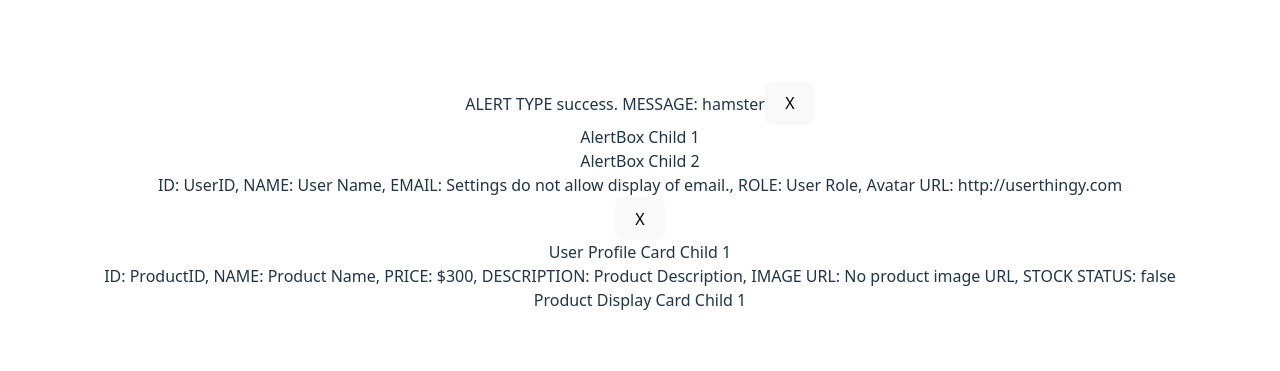
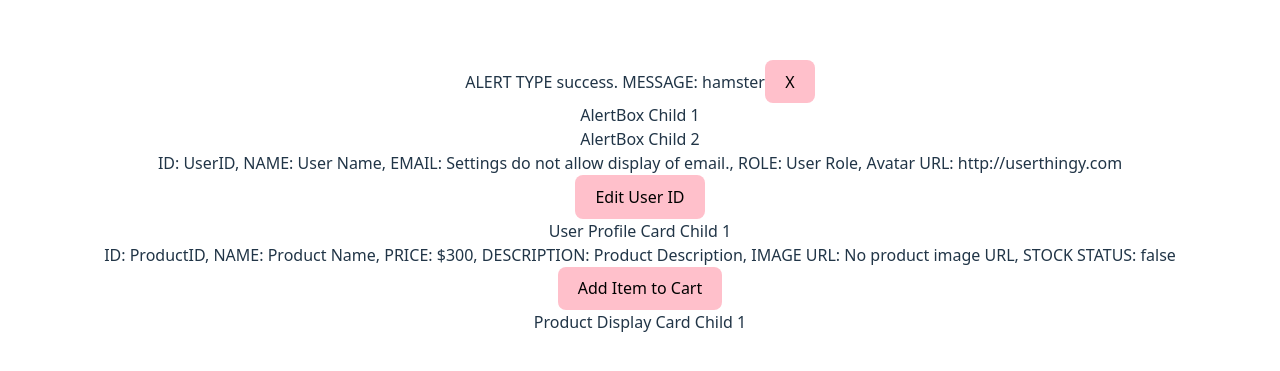
Before and after one commit to aardvarkpepper/2025-07-23-Lab-1, a React (Vite) app: page / in a window 1280 px wide. Shown: the part 203-574 px from the top of the page. Built offline with nearby package versions, Linux system fonts and the light colour scheme.

Commit message:
Add some styling to buttons for visual contrast.  Add some descriptive text for future use of buttons.

```diff
--- a/src/App.tsx
+++ b/src/App.tsx
@@ -6,22 +6,36 @@ import { UserProfileCard } from './components/UserProfileCard/UserProfileCard';
 import { ProductDisplay } from './components/ProductDisplay/ProductDisplay';
 import './App.css'
 
+/**
+ *
+ * what is convention with onAddToCart, onEdit, onClose?  These are 'onClick' parameters that get passed to children?  The *arguments* themselves are typically "handleUserEdit" or similarly named functions that invoke setState?
+ *
+ * xyz as function is weird.
+ *
+ * in App, instead of passing handleAddToCart, I pass () => handleAddToCart(blah).  This is ok, yes?
+ * handleAddToCart is not invoked because of arrow function.  When it gets to the child element,
+ * invoking () => handleAddToCart (WITHOUT THE ARGUMENTS) gets the job done in the end as the arguments are passed in with the rest?  Contrast to how it's handled in UserProfileCard where the entire user is passed in, and the function in the child element is invoked with the argument.
+ *
+ * check if event handling is correct - pass up and down.
+ *
+ */
+
 function App() {
-  const [count, setCount] = useState(0)
 
   const [isClosed, setIsClosed] = useState(false);
 
-  const closeMe = () => {
-    console.log(`pre-close ${isClosed}`)
-    setIsClosed((isClosed) => !isClosed);
-    console.log(`post-close probably this is an async thing so will read the same but eh ${isClosed}`);
+  const closeMe = (event: any) => {
+    event.target.parentElement.style.display = "none";
+    // the button is in a div, so it's got to have a parent element
   }
 
-  const handleUserEdit = (userId: string) => {
+  const handleUserEdit = (event: any, userId: string) => {
+    console.log(event);
     console.log(`New user ID: ${userId}`);
   }
 
-  const handleAddToCart = (productId: string) => {
+  const handleAddToCart = (event: any, productId: string) => {
+    console.log(event);
     console.log(`${productId} has been added to cart.`);
   }
 
@@ -33,7 +47,7 @@ function App() {
 
   return (
     <>
-      <AlertBox type='success' message='hamster' onClose={() => console.log("onClose invoked.")}>
+      <AlertBox type='success' message='hamster' onClose={closeMe}>
         <div>
           AlertBox Child 1
         </div>
@@ -46,7 +60,7 @@ function App() {
           User Profile Card Child 1
         </div>
       </UserProfileCard>
-      <ProductDisplay product={{ id: 'ProductID', name: 'Product Name', price: 300, description: 'Product Description', inStock: false }} showDescription={true} showStockStatus={true}>
+      <ProductDisplay product={{ id: 'ProductID', name: 'Product Name', price: 300, description: 'Product Description', inStock: false }} showDescription={true} showStockStatus={true} onAddToCart={() => handleAddToCart(event, 'addProductIdToCart')}>
         <div>
           Product Display Card Child 1
         </div>
--- a/src/components/AlertBox/AlertBox.tsx
+++ b/src/components/AlertBox/AlertBox.tsx
@@ -6,7 +6,7 @@ export type AlertType = 'success' | 'error' | 'warning' | 'info';
 export interface AlertBoxProps {
   type: AlertType;
   message: string;
-  onClose?: () => void;
+  onClose?: (event: any) => void;
   children?: React.ReactNode;
 }
 // on closer examination, assignment doesn't us to actually implement close functionality.
@@ -15,7 +15,7 @@ export const AlertBox = ({type, message, onClose, children}: AlertBoxProps): Rea
   return (
     <div>
       ALERT TYPE {type}.  MESSAGE: {message}
-      <button onClick={onClose}>
+      <button onClick={(event) => (onClose as Function)(event)} style={{backgroundColor: "pink"}}>
         X
       </button>
       {children}
--- a/src/components/ProductDisplay/ProductDisplay.tsx
+++ b/src/components/ProductDisplay/ProductDisplay.tsx
@@ -13,7 +13,7 @@ export interface ProductDisplayProps {
   product: Product;
   showDescription?: boolean;
   showStockStatus?: boolean;
-  onAddToCart?: (productId: string) => void;
+  onAddToCart?: (event: any, productId: string) => void;
   children?: React.ReactNode;
 }
 
@@ -23,6 +23,10 @@ export const ProductDisplay = ({product, showDescription, showStockStatus, onAdd
       <div>
         {`ID: ${product.id}, NAME: ${product.name}, PRICE: $${product.price}, DESCRIPTION: ${showDescription ? product.description : 'Settings do not allow product description to be shown.'}, IMAGE URL: ${product.imageUrl ? product.imageUrl : 'No product image URL'}, STOCK STATUS: ${showStockStatus ? product.inStock : 'Settings do not allow stock status to be shown.'}`}
       </div>
+      {onAddToCart ? (
+      <button onClick={(event) => onAddToCart} style={{backgroundColor: "pink"}}>
+        Add Item to Cart
+      </button>) : null}
       {children ? children : null }
     </div>
   )
--- a/src/components/UserProfileCard/UserProfileCard.tsx
+++ b/src/components/UserProfileCard/UserProfileCard.tsx
@@ -12,7 +12,7 @@ export interface UserProfileCardProps {
   user: User;
   showEmail?: boolean;
   showRole?: boolean;
-  onEdit?: (userId: string) => void;
+  onEdit?: (event: any, userId: string) => void;
   children?: React.ReactNode;
 }
 
@@ -22,8 +22,8 @@ export const UserProfileCard = ({user, showEmail, showRole, onEdit, children }:
       <div>
         {`ID: ${user.id}, NAME: ${user.name}, EMAIL: ${showEmail ? user.email : 'Settings do not allow display of email.'}, ROLE: ${showRole ? user.role : 'Settings do not allow display of role.'}, Avatar URL: ${user.avatarUrl ? user.avatarUrl : ''}`}
       </div>
-      <button onClick={() => (onEdit as Function)(user.id)}>
-        X
+      <button onClick={() => (onEdit as Function)(event, user.id)} style={{backgroundColor: "pink"}}>
+        Edit User ID
       </button>
       {children}
     </div>
```
Also changed, not shown: src/README.md.
